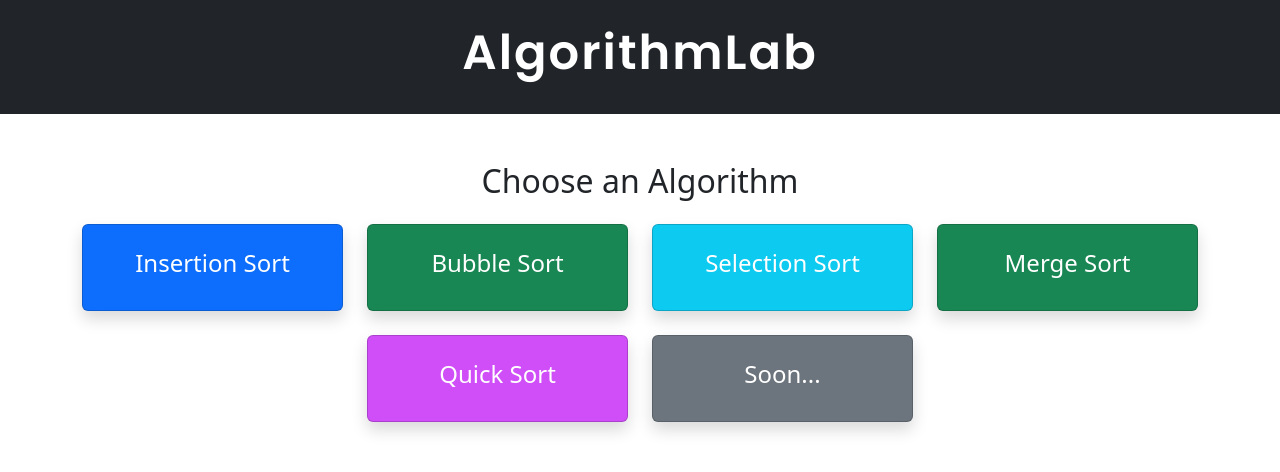
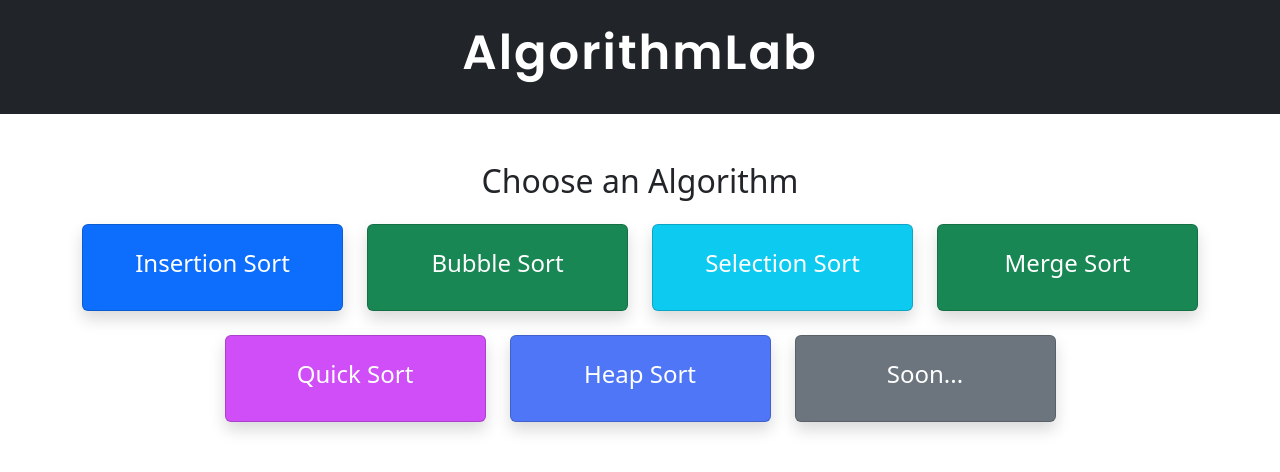
Before and after one commit to WiolaWysopal/AlgorithmLab, a React (Vite) app in the folder frontend/: page / in a window 1280 px wide. Shown: the top 472 px of the page. Built offline with nearby package versions, Linux system fonts and the light colour scheme; no server answers.

Commit message:
Add HeapSortVisualizer to the Main Page

```diff
--- a/frontend/src/App.jsx
+++ b/frontend/src/App.jsx
@@ -30,7 +30,7 @@ function App() {
         <Route path="/selection-sort" element={<SelectionSortVisualizer/>}/>
         <Route path="/merge-sort" element={<MergeSortVisualizer/>}/>
         <Route path="/quick-sort" element={<QuickSortVisualizer/>}/>
-        <Route path="/heap-sort" element={<QuickSortVisualizer/>}/>
+        <Route path="/heap-sort" element={<HeapSortVisualizer/>}/>
       </Routes>
     </Router>
   );
--- a/frontend/src/pages/Home.jsx
+++ b/frontend/src/pages/Home.jsx
@@ -47,6 +47,14 @@ function Home() {
         </Link>
       </div>
 
+      <div className="col-md-3">
+        <Link to="/heap-sort" className="text-decoration-none">
+          <div className="card shadow text-center p-4 text-white" style={{ backgroundColor: "#4e76f7" }}>
+            <h4>Heap Sort</h4>
+          </div>
+        </Link>
+      </div>
+
         {/* Tu można dodać kolejne kafelki */}
         <div className="col-md-3">
           <div className="card shadow text-center p-4 bg-secondary text-white">
```
